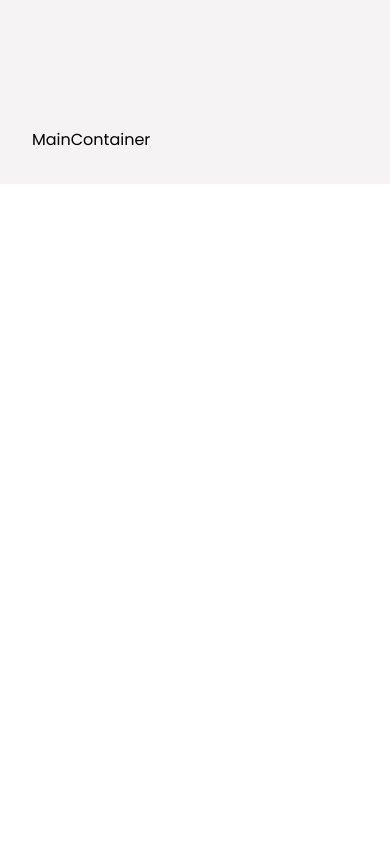
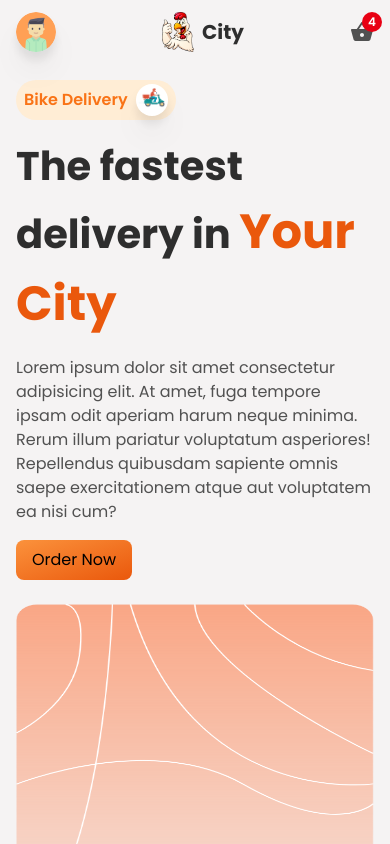
Before and after one commit to HasiburRahman-hr11/restaurantapp-react, a React (Create React App) app: page / in a window 390 px wide. Shown: the top 844 px of the page. Built offline with nearby package versions, Linux system fonts and the light colour scheme.

Commit message:
hero area

```diff
--- a/src/App.js
+++ b/src/App.js
@@ -8,7 +8,7 @@ const App = () => {
       <div className="w-screen h-auto flex flex-col bg-primary">
         <Header />
 
-        <main className="w-full h-full p-8 mt-24">
+        <main className="w-full p-8 px-4 py-4 mt-14 md:mt-20 md:px-16">
           <Routes>
             <Route path="/*" element={<MainContainer />} />
             <Route path="/createItem" element={<CreatItemContainer />} />
--- a/src/Components/Header.jsx
+++ b/src/Components/Header.jsx
@@ -36,14 +36,19 @@ const Header = () => {
   };
 
   const logout = () => {
+    setIsMenu(false);
     dispatch({
       type: actionType.LOGOUT_USER,
     });
     localStorage.removeItem("user");
   };
 
+  const hideMenu = () => {
+    setIsMenu(false);
+  };
+
   return (
-    <header className="w-screen p-6 px-16 fixed z-50">
+    <header className="w-screen md:p-6 md:px-16 fixed z-50 p-3 px-4">
       {/* Desktop & Tablet */}
       <div className="hidden w-full h-full md:flex items-center justify-between">
         <Link to={"/"} className="flex items-center gap-2">
@@ -51,7 +56,13 @@ const Header = () => {
           <p className="text-headingColor font-bold text-xl">City</p>
         </Link>
         <div className="flex items-center gap-8">
-          <ul className="flex items-center gap-8">
+          <motion.ul
+            initial={{ opacity: 0, x: 200 }}
+            animate={{ opacity: 1, x: 0 }}
+            exit={{ opacity: 0, x: 200 }}
+            className="flex items-center gap-8"
+            onClick={hideMenu}
+          >
             <li className="text-base text-textColor hover:text-headingColor duration-100 transition-all ease-in-out cursor-pointer">
               Home
             </li>
@@ -64,7 +75,8 @@ const Header = () => {
             <li className="text-base text-textColor hover:text-headingColor duration-100 transition-all ease-in-out cursor-pointer">
               Service
             </li>
-          </ul>
+          </motion.ul>
+
           <div className="relative flex items-center justify-center">
             <MdShoppingBasket className="text-textColor text-2xl cursor-pointer" />
             <div className="absolute -top-2 -right-2 w-5 h-5 flex items-center justify-center bg-cartNumBg rounded-full">
@@ -82,18 +94,22 @@ const Header = () => {
             />
             {isMenu && (
               <motion.div
-              initial={{opacity:0 , scale: 0.6}}
-              animate={{opacity:1 , scale: 1}}
-              exit={{opacity:0 , scale: 0.6}}
-              className="w-40 drop-shadow-xl bg-gray-50 rounded-lg flex flex-col absolute top-12 right-0">
+                initial={{ opacity: 0, scale: 0.6 }}
+                animate={{ opacity: 1, scale: 1 }}
+                exit={{ opacity: 0, scale: 0.6 }}
+                className="w-40 drop-shadow-xl bg-gray-50 rounded-lg flex flex-col absolute top-12 right-0"
+              >
                 {state.user &&
                   state.user.email === "mdhasiburrahman47@gmail.com" && (
                     <Link
-                    to="/createItem"
-                    className="py-2 cursor-pointer flex items-center px-4 gap-3 hover:bg-slate-100 duration-100 ease-in-out transition-all text-textColor text-base">
+                      to="/createItem"
+                      className="py-2 cursor-pointer flex items-center px-4 gap-3 hover:bg-slate-100 duration-100 ease-in-out transition-all text-textColor text-base"
+                      onClick={hideMenu}
+                    >
                       New Item <MdAdd />
                     </Link>
                   )}
+
                 {state.user && (
                   <p
                     className="py-2 cursor-pointer flex items-center px-4 gap-3 hover:bg-slate-100 duration-100 ease-in-out transition-all text-textColor text-base"
@@ -109,7 +125,72 @@ const Header = () => {
       </div>
 
       {/* Mobile View */}
-      <div className="flex md:hidden w-full h-full"></div>
+      <div className="flex md:hidden w-full h-full items-center justify-between">
+        <div className="relative">
+          <motion.img
+            whileTap={{ scale: 0.6 }}
+            src={state?.user ? state.user.photoURL : avatar}
+            className="w-10 min-w-[40] h-10 min-h-[40] cursor-pointer drop-shadow-xl rounded-full"
+            alt="User Icon"
+            onClick={login}
+          />
+          {isMenu && (
+            <motion.div
+              initial={{ opacity: 0, scale: 0.6 }}
+              animate={{ opacity: 1, scale: 1 }}
+              exit={{ opacity: 0, scale: 0.6 }}
+              className="w-40 drop-shadow-xl bg-gray-50 rounded-lg flex flex-col absolute top-12 left-0"
+            >
+              {state.user &&
+                state.user.email === "mdhasiburrahman47@gmail.com" && (
+                  <Link
+                    to="/createItem"
+                    className="py-2 cursor-pointer flex items-center px-4 gap-3 hover:bg-slate-100 duration-100 ease-in-out transition-all text-textColor text-base"
+                    onClick={hideMenu}
+                  >
+                    New Item <MdAdd />
+                  </Link>
+                )}
+
+              <ul className="flex flex-col" onClick={hideMenu}>
+                <li className="px-4 py-2 text-base text-textColor hover:bg-slate-100 duration-100 transition-all ease-in-out cursor-pointer">
+                  Home
+                </li>
+                <li className="px-4 py-2 text-base text-textColor hover:bg-slate-100 duration-100 transition-all ease-in-out cursor-pointer">
+                  Menu
+                </li>
+                <li className="px-4 py-2 text-base text-textColor hover:bg-slate-100 duration-100 transition-all ease-in-out cursor-pointer">
+                  About Us
+                </li>
+                <li className="px-4 py-2 text-base text-textColor hover:bg-slate-100 duration-100 transition-all ease-in-out cursor-pointer">
+                  Service
+                </li>
+              </ul>
+
+              {state.user && (
+                <p
+                  className="p-2 cursor-pointer flex items-center justify-center gap-3 hover:bg-gray-300 bg-gray-200 duration-100 ease-in-out transition-all text-textColor text-base m-2 rounded-md shadow-md "
+                  onClick={logout}
+                >
+                  Logout <MdLogout />
+                </p>
+              )}
+            </motion.div>
+          )}
+        </div>
+
+        <Link to={"/"} className="flex items-center gap-2">
+          <img src={logo} className="w-8 object-cover" alt="Logo" />
+          <p className="text-headingColor font-bold text-xl">City</p>
+        </Link>
+
+        <div className="relative flex items-center justify-center">
+          <MdShoppingBasket className="text-textColor text-2xl cursor-pointer" />
+          <div className="absolute -top-2 -right-2 w-5 h-5 flex items-center justify-center bg-cartNumBg rounded-full">
+            <p className="text-xs text-white font-semibold">4</p>
+          </div>
+        </div>
+      </div>
     </header>
   );
 };
--- /dev/null
+++ b/src/Components/HomeContainer.jsx
@@ -0,0 +1,54 @@
+import React from "react";
+import deliveryImg from "../img/delivery.png";
+import heroBg from "../img/heroBg.png";
+
+const HomeContainer = () => {
+  return (
+    <section className="grid grid-cols-1 md:grid-cols-2 gap-2 w-full" id="home">
+      <div className="py-2 flex-1 flex flex-col items-start justify-center gap-4">
+        <div className="flex items-center justify-center gap-2 bg-orange-100 rounded-full px-2 py-1">
+          <p className="text-base text-orange-500 font-semibold">
+            Bike Delivery
+          </p>
+          <div className="w-8 h-8 bg-white rounded-full overflow-hidden drop-shadow-xl">
+            <img
+              src={deliveryImg}
+              alt="Bike"
+              className="w-full h-full object-contain"
+            />
+          </div>
+        </div>
+
+        <p className="text-[2.5rem] lg:text-[3rem] text-headingColor font-bold tracking-normal">
+          The fastest delivery in{" "}
+          <span className="text-orange-600 text-[3rem] lg:text-[4rem]">
+            Your City
+          </span>{" "}
+        </p>
+
+        <p className="text-base text-textColor md:w-[80%]">
+          Lorem ipsum dolor sit amet consectetur adipisicing elit. At amet, fuga
+          tempore ipsam odit aperiam harum neque minima. Rerum illum pariatur
+          voluptatum asperiores! Repellendus quibusdam sapiente omnis saepe
+          exercitationem atque aut voluptatem ea nisi cum?
+        </p>
+        <div>
+          <button className="bg-gradient-to-br from-orange-400 to-orange-600 w-full md:w-auto px-4 py-2 rounded-lg hover:shadow-lg transition-all duration-100 ease-in-out">
+            Order Now
+          </button>
+        </div>
+      </div>
+
+      <div className="py-2 flex-1 flex items-center">
+        <img
+          src={heroBg}
+          alt="Hero BG"
+          className="ml-auto h-420 lg:h-650 w-full lg:w-auto"
+        />
+        <div className="w-full h-full absolute flex items-center justify-center"></div>
+      </div>
+    </section>
+  );
+};
+
+export default HomeContainer;
--- a/src/Components/MainContainer.jsx
+++ b/src/Components/MainContainer.jsx
@@ -1,9 +1,12 @@
-import React from 'react'
+import React from "react";
+import HomeContainer from "./HomeContainer";
 
 const MainContainer = () => {
   return (
-    <div>MainContainer</div>
-  )
-}
+   <div className="w-full h-auto flex flex-col items-center justify-center">
+    <HomeContainer/>
+   </div>
+  );
+};
 
-export default MainContainer
+export default MainContainer;
--- a/src/Components/index.js
+++ b/src/Components/index.js
@@ -2,3 +2,4 @@
 export {default as Header} from './Header';
 export {default as MainContainer} from './MainContainer';
 export {default as CreatItemContainer} from './CreatItemContainer';
+export {default as HomeContainer} from './HomeContainer';
--- a/src/index.css
+++ b/src/index.css
@@ -13,6 +13,7 @@ body{
 
 html, body{
   scroll-behavior: smooth;
+  overflow-x: hidden
 }
 
 @tailwind base;
```
